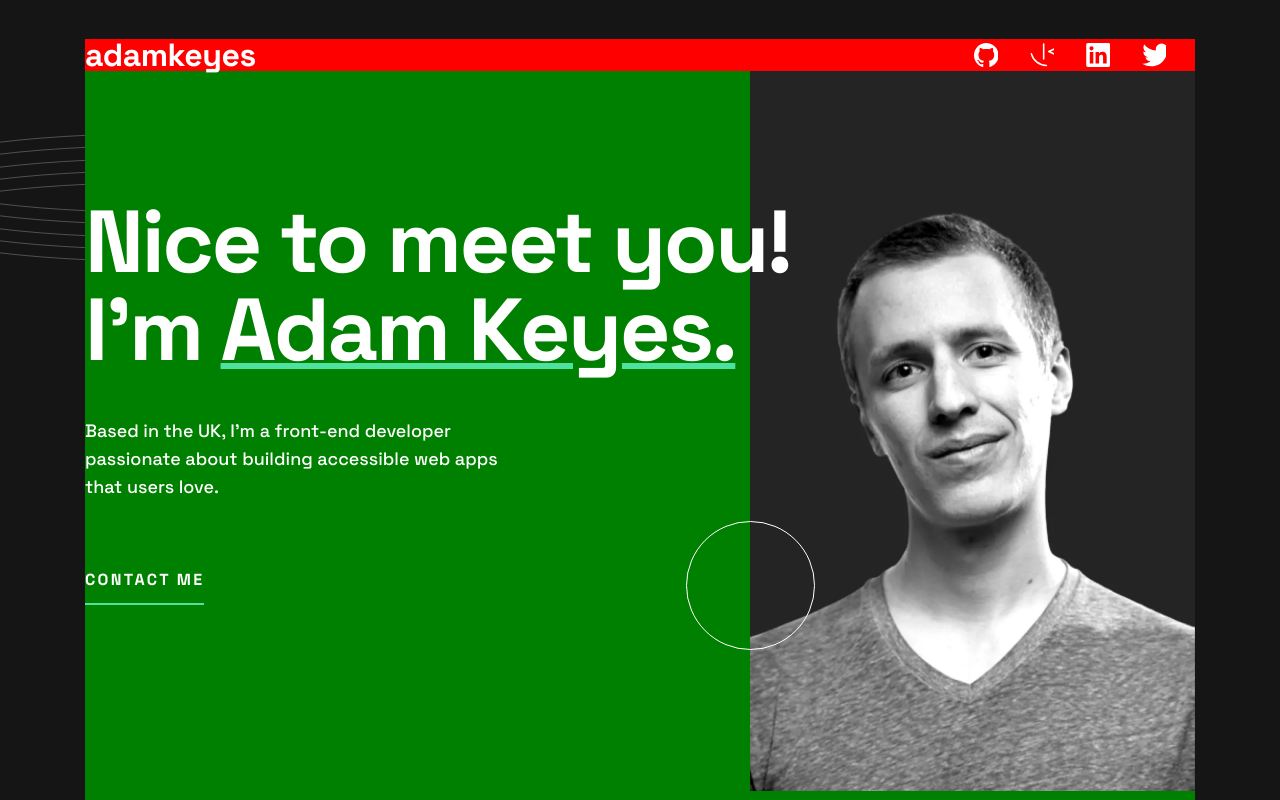
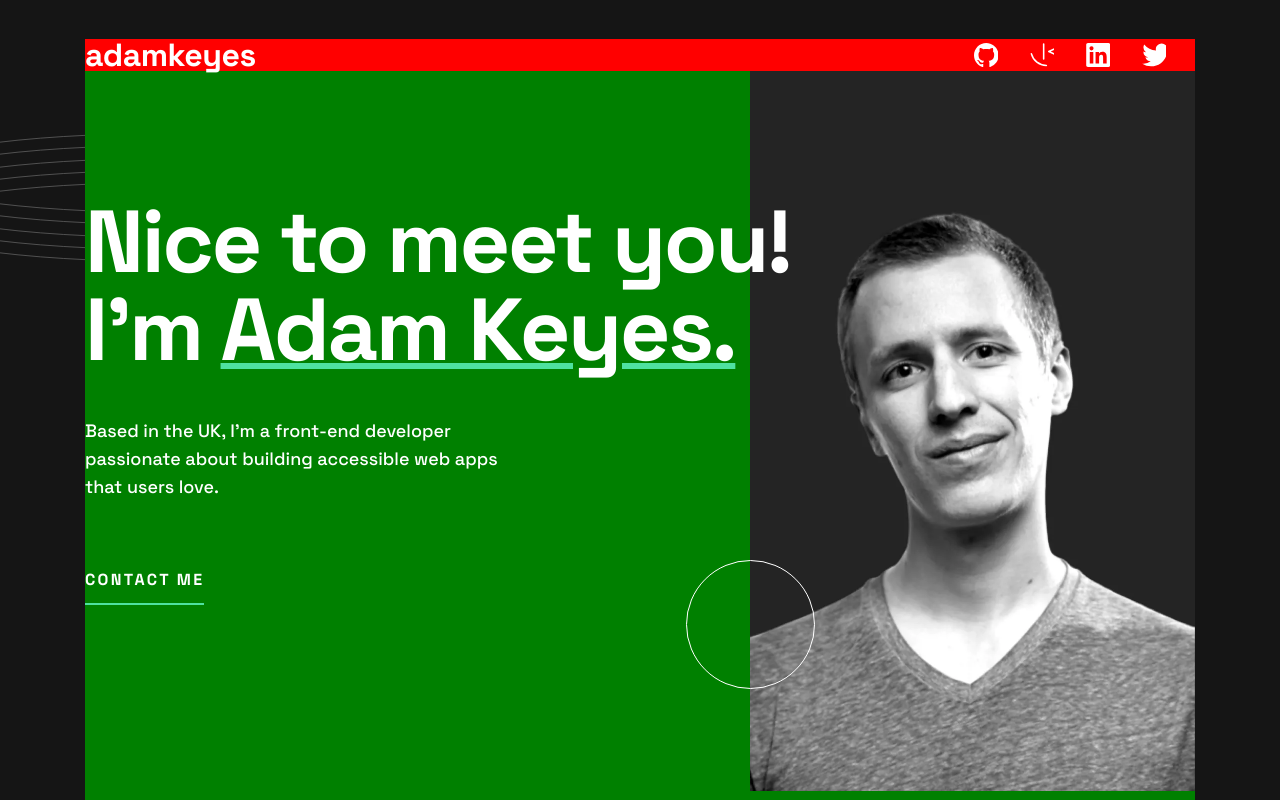
Before and after one commit to Otaviano-Manoel/developer_portfolio, a React (Create React App) app: page / in a window 1280 px wide. Shown: the top 800 px of the page. Built offline with nearby package versions, Linux system fonts and the light colour scheme.

Commit message:
ajustado o circulo

```diff
--- a/src/page/App.module.scss
+++ b/src/page/App.module.scss
@@ -97,16 +97,16 @@
     .circle {
       position: absolute;
       right: 380px;
-      top: 521px;
+      top: 560px;
       z-index: 10;
 
       @include max-breakpoint($tablet) {
-        top: 471px;
+        top: 540px;
         right: -63.5px;
       }
 
       @include max-breakpoint($mobile) {
-        top: 254px;
+        top: 354px;
         right: -65px;
       }
     }
```
